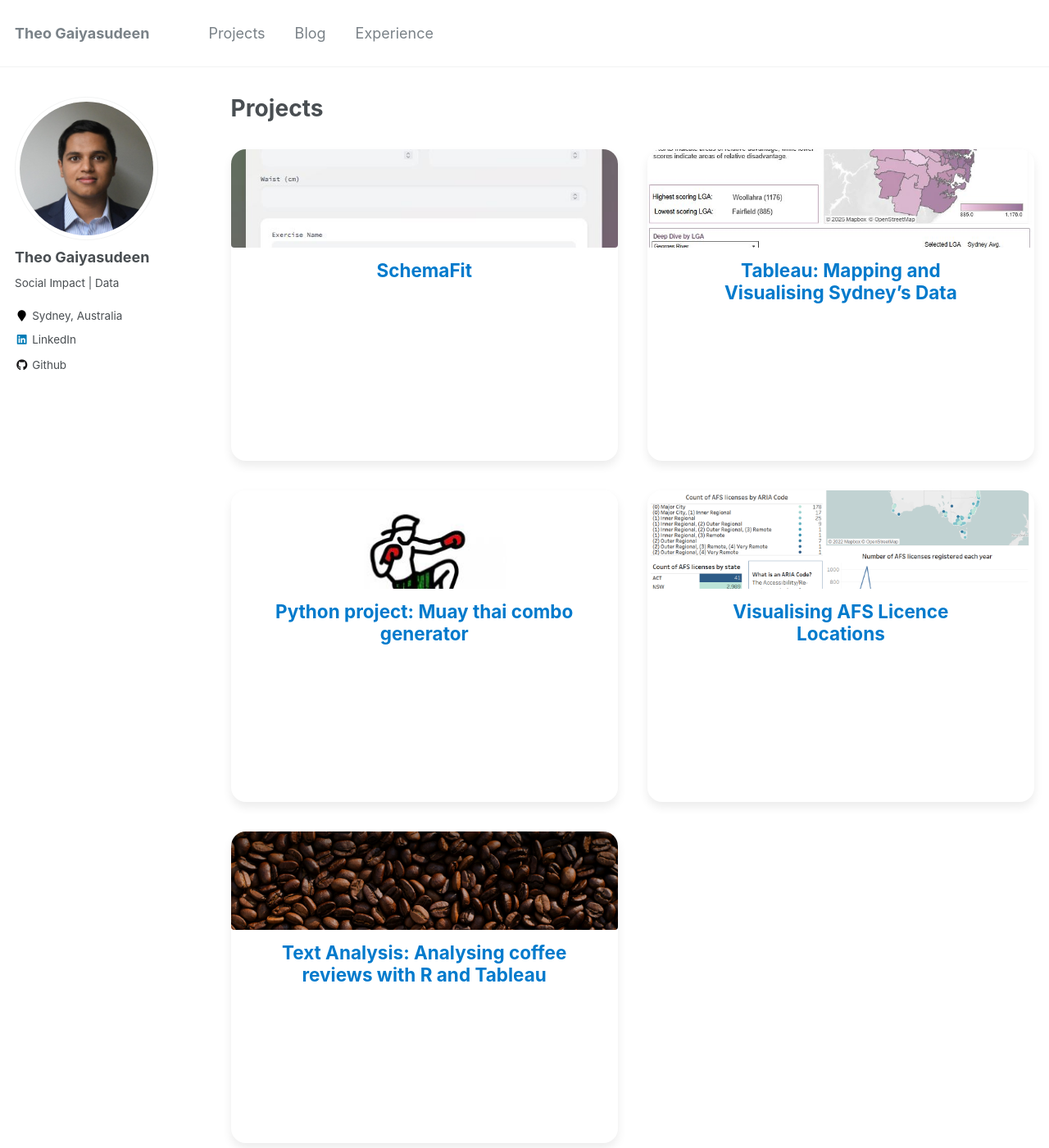
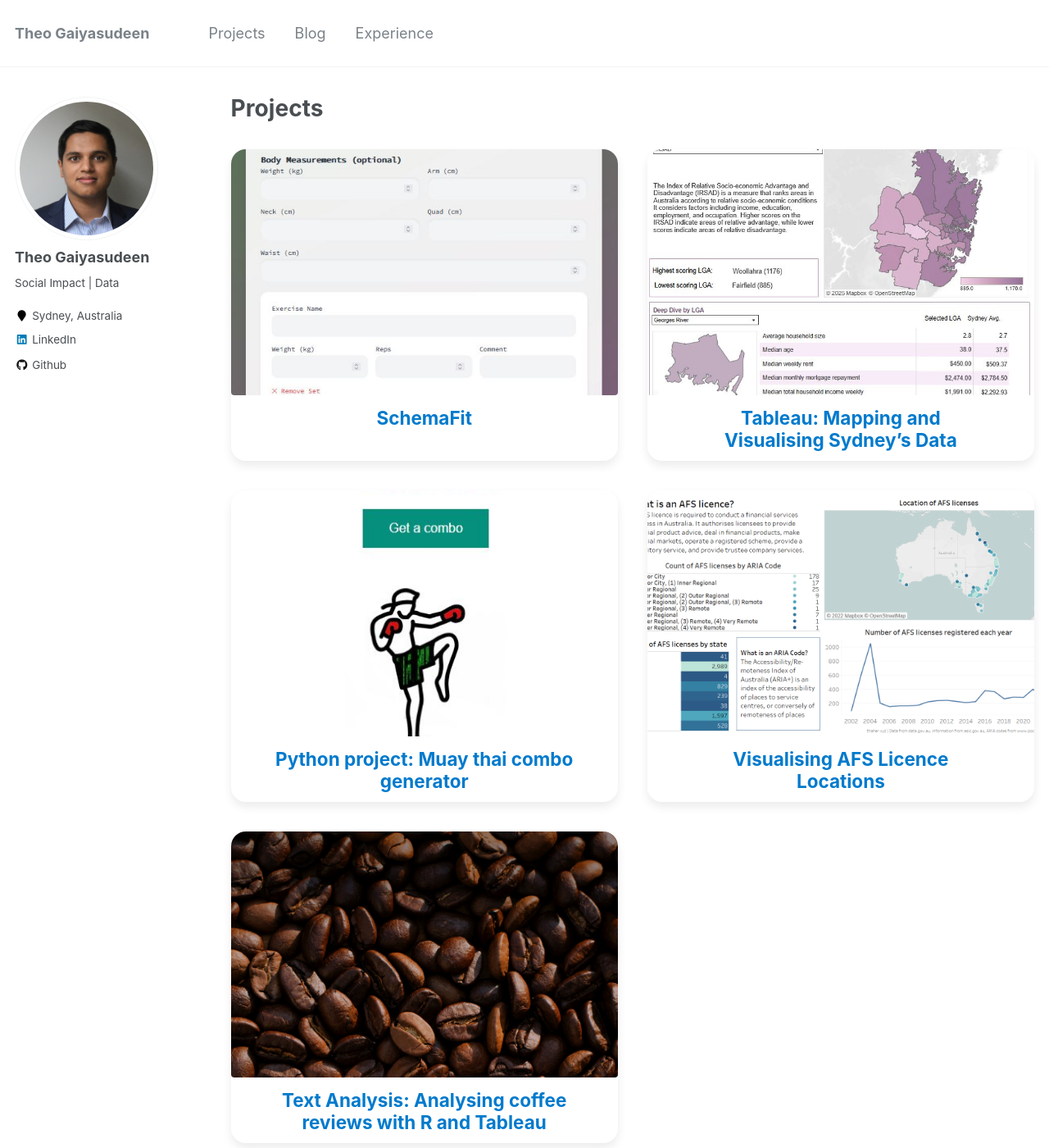
Before and after one commit to tdeenv/tdeenv.github.io, a Jekyll site: the page built from _pages/projects.html, in a window 1280 px wide and 1400 px high. Shown: the whole window at 82% size. Built offline with Jekyll 4.4.1, drawn with Linux system fonts in a browser that asks for light colours.

Commit message:
updates to cards

```diff
--- a/_sass/_archive.scss
+++ b/_sass/_archive.scss
@@ -141,7 +141,7 @@
     @include gallery(2.5 of 10);
 
     .archive__item-teaser {
-      max-height: 120px;
+      max-height: 300px;
     }
 
     .archive__item-excerpt {
--- a/_sass/custom.scss
+++ b/_sass/custom.scss
@@ -91,17 +91,17 @@
 
 // ── Force the card & teaser sizes, with !important to win specificity ──
 .grid__wrapper > .grid__item > .archive__item {
-  height: 380px !important;            /* total card height */
+  height: 380px;            /* total card height */
 }
 
 .grid__wrapper > .grid__item > .archive__item > .archive__item-teaser {
-  flex: none !important;               /* opt out of flex-grow/shrink */
-  height: 280px !important;            /* teaser height */
-  overflow: hidden !important;         /* crop excess */
+  flex: none;               /* opt out of flex-grow/shrink */
+  height: 300px;            /* teaser height */
+  overflow: hidden;         /* crop excess */
 }
 
 .grid__wrapper > .grid__item > .archive__item > .archive__item-teaser img {
-  width: 100% !important;
-  height: 100% !important;
-  object-fit: cover !important;
+  width: 100%;
+  height: 100%;
+  object-fit: cover;
 }
```
